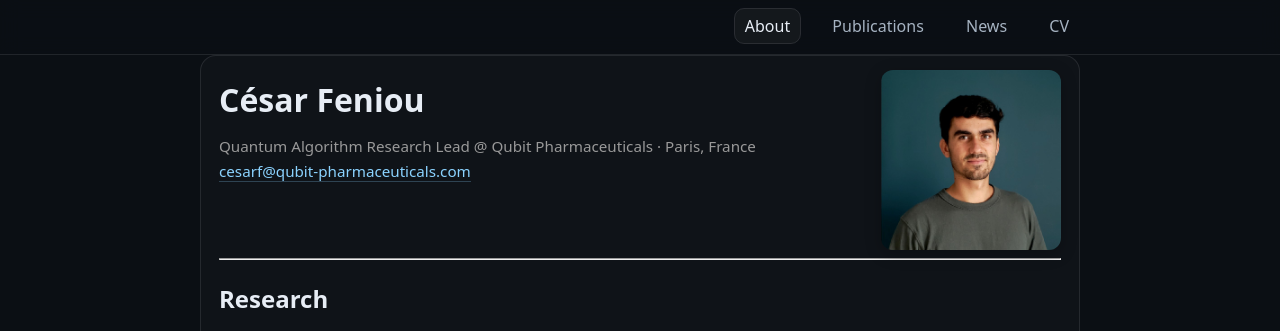
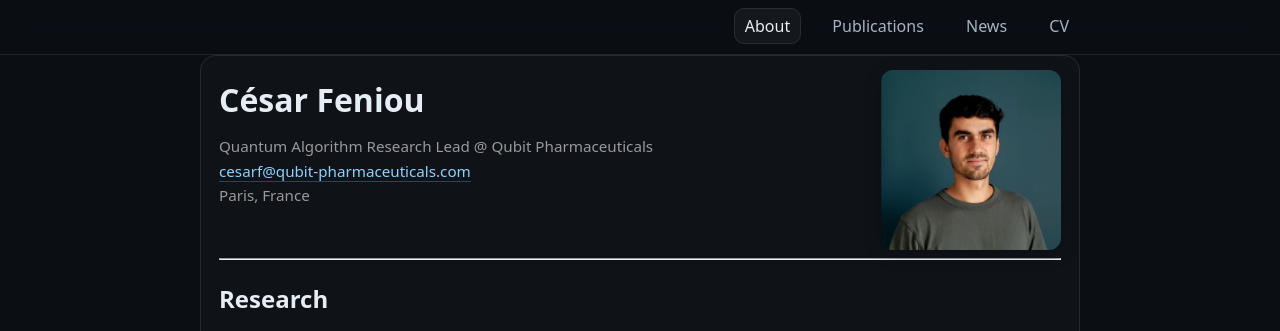
Before and after one commit to cesarfeniou/cesarfeniou.github.io, a Jekyll site: the page built from index.md, in a window 1280 px wide. Shown: the top 331 px of the page. Built offline with Jekyll 4.4.1, drawn with Linux system fonts in a browser that asks for light colours.

```diff
--- a/index.md
+++ b/index.md
@@ -9,10 +9,11 @@ title: About
     <h1>César Feniou</h1>
 
     <p class="intro-meta">
-      Quantum Algorithm Research Lead @ Qubit Pharmaceuticals · Paris, France<br>
+      Quantum Algorithm Research Lead @ Qubit Pharmaceuticals <br>
       <a href="mailto:cesarf@qubit-pharmaceuticals.com">
         cesarf@qubit-pharmaceuticals.com
       </a>
+       <br> Paris, France
     </p>
 
   </div>
```
